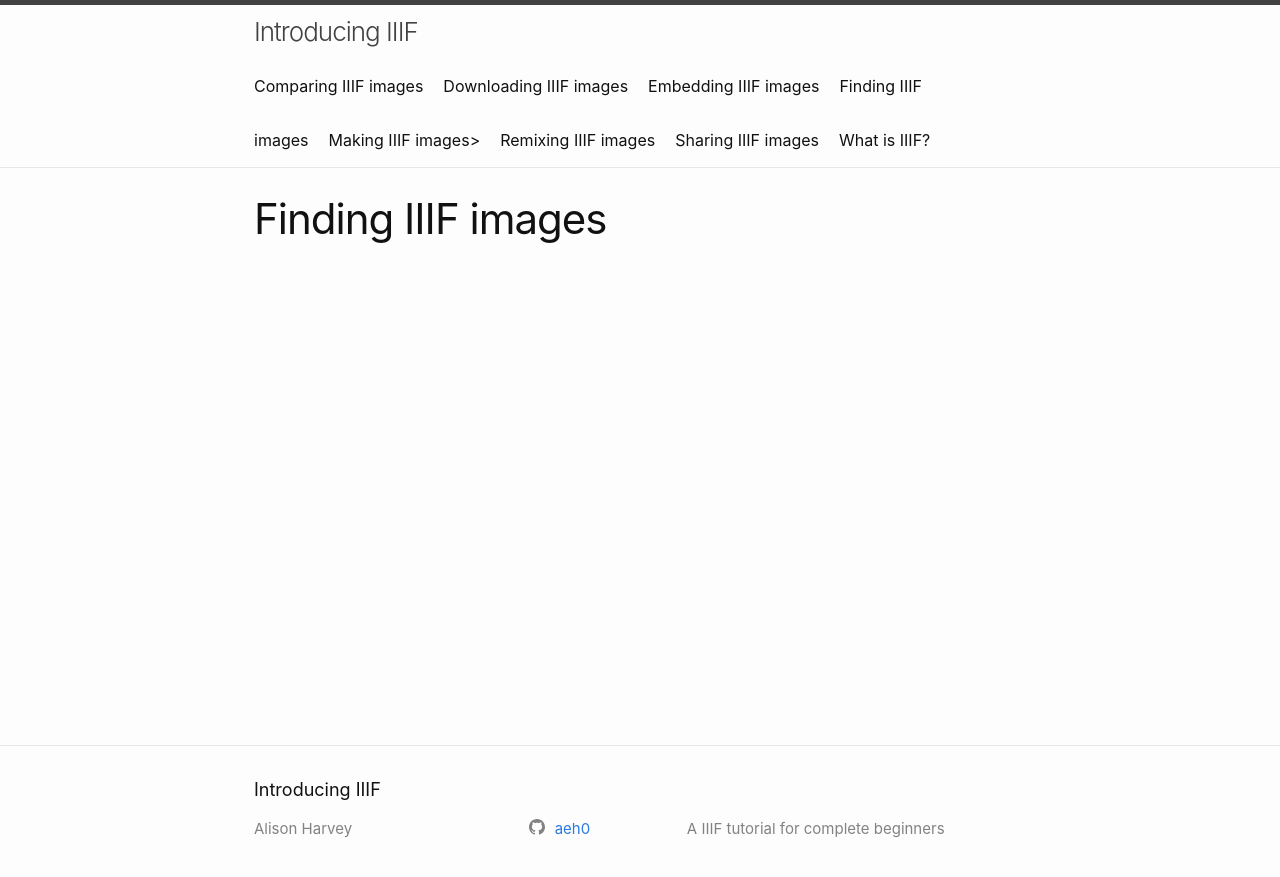
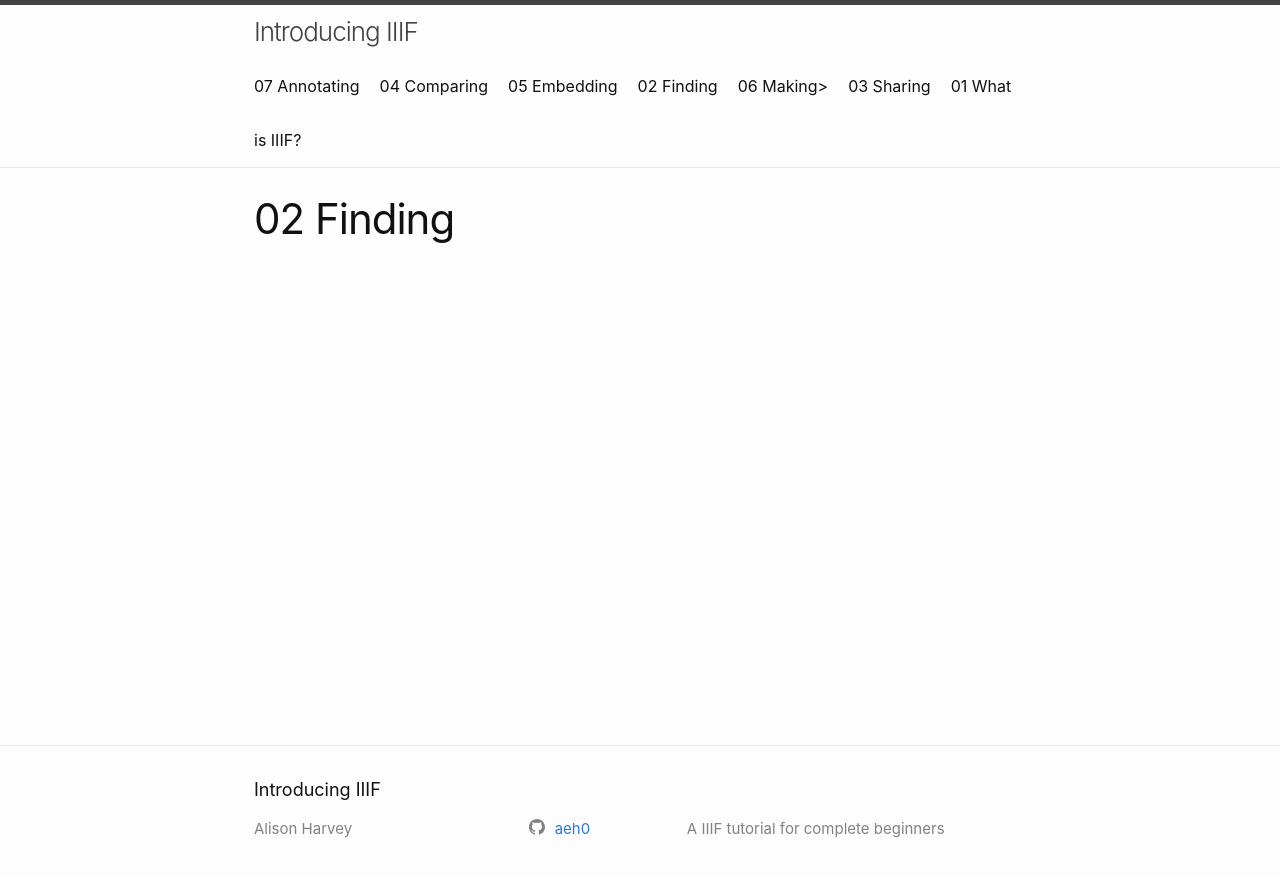
Before and after one commit to aeh0/iiif, a Jekyll site: the page built from finding.html, in a window 1280 px wide. Shown: the top 877 px of the page. Built offline with Jekyll 4.4.1, drawn with Linux system fonts in a browser that asks for light colours.

Commit message:
Update page titles

```diff
--- /dev/null
+++ b/annotating.html
@@ -0,0 +1,4 @@
+---
+layout: page
+title: "07 Annotating"
+---
--- a/comparing.html
+++ b/comparing.html
@@ -1,4 +1,4 @@
 ---
 layout: page
-title: "Comparing IIIF images"
+title: "04 Comparing"
 ---
--- a/downloading.html
+++ /dev/null
@@ -1,4 +0,0 @@
----
-layout: page
-title: "Downloading IIIF images"
----
--- a/embedding.html
+++ b/embedding.html
@@ -1,4 +1,4 @@
 ---
 layout: page
-title: "Embedding IIIF images"
+title: "05 Embedding"
 ---
--- a/finding.html
+++ b/finding.html
@@ -1,4 +1,4 @@
 ---
 layout: page
-title: "Finding IIIF images"
+title: "02 Finding"
 ---
--- a/making.html
+++ b/making.html
@@ -1,4 +1,4 @@
 ---
 layout: page
-title: "Making IIIF images>"
+title: "06 Making>"
 ---
--- a/remixing.html
+++ /dev/null
@@ -1,4 +0,0 @@
----
-layout: page
-title: "Remixing IIIF images"
----
--- a/sharing.html
+++ b/sharing.html
@@ -1,4 +1,4 @@
 ---
 layout: page
-title: "Sharing IIIF images"
+title: "03 Sharing"
 ---
--- a/what-is-IIIF.html
+++ b/what-is-IIIF.html
@@ -1,4 +1,4 @@
 ---
 layout: page
-title: "What is IIIF?"
+title: "01 What is IIIF?"
 ---
```
